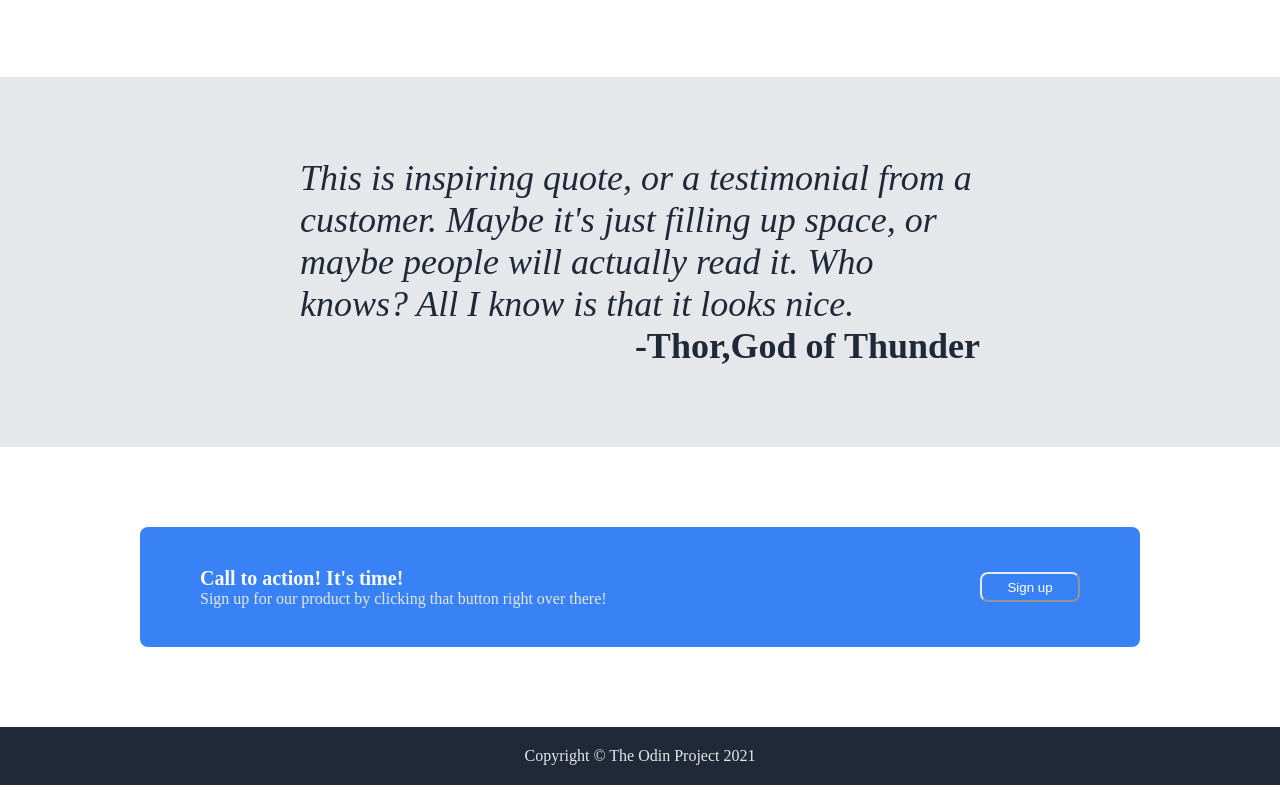
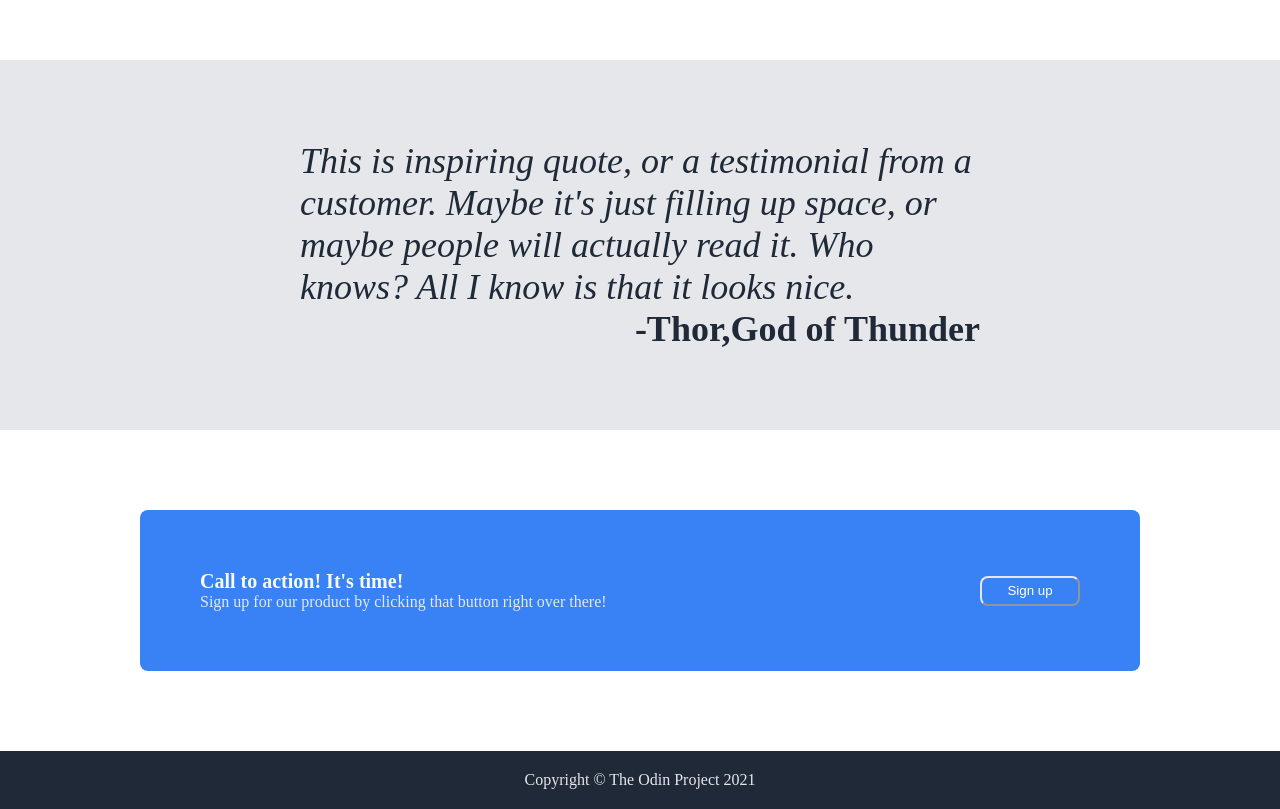
Before and after one commit to 37733773/Landing-Page, a plain HTML site: page index.html in a window 1280 px wide. Shown: the part 803-1612 px from the top of the page. Before the commit the page ends 1588 px from the top, so only its background shows below. Drawn offline with Linux system fonts and the light colour scheme.

Commit message:
feat: added the box-sizing: border-box to all selector

```diff
--- a/style.css
+++ b/style.css
@@ -1,3 +1,12 @@
+*,
+*::before,
+*::after {
+    box-sizing: border-box;
+    margin: 0;
+    padding: 0;
+}
+
+
 body {
     margin: 0px;
 }
@@ -48,8 +57,8 @@ a {
 }
 
 .hero-main .right {
-    width: 1000px;
-    height: auto;
+    max-width: 1000px;
+    width: 100%;
 }
 
 .right img {
@@ -136,8 +145,10 @@ button {
 
 .action {
     box-sizing: border-box;
-    width: 1000px;
-    height: 100px;
+    max-width: 1000px;
+    height: auto;
+    width: 100%;
+    height: 80%;
     display: flex;
     justify-content: center;
     align-items: center;
```
